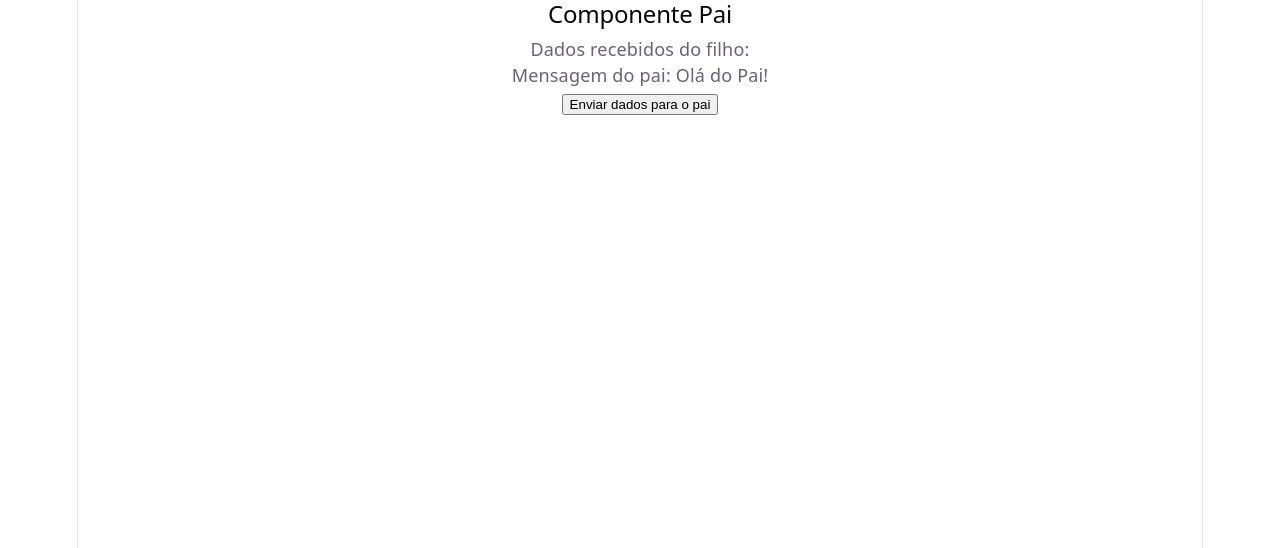
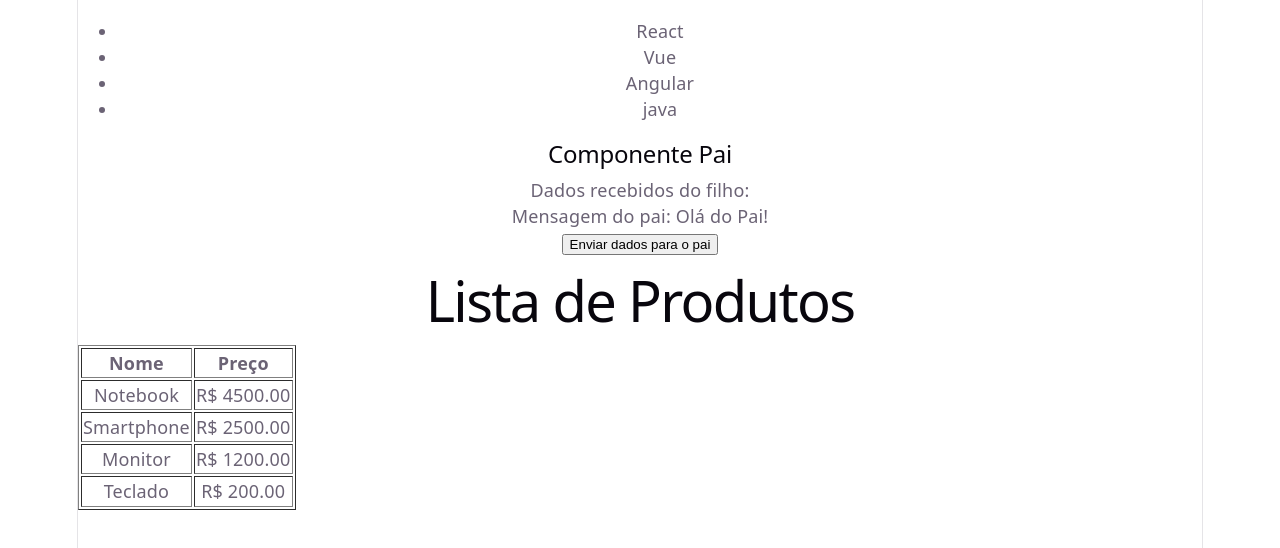
Before and after one commit to lucascammelo/project-react-step, a React (Vite) app in the folder my-react-app/: page / in a window 1280 px wide. Shown: the top 548 px of the page. Built offline with nearby package versions, Linux system fonts and the light colour scheme.

Commit message:
aula 4 react iteracao sobre arrays com map

```diff
--- a/my-react-app/src/App.jsx
+++ b/my-react-app/src/App.jsx
@@ -1,10 +1,15 @@
 import React from 'react';
 import Pai from './components/Pai';
+import ItemList from './components/aula04/itemList';
+import ListaProdutos from './components/aula04/ListaProdutos'
+import ListaDeProdutos from './components/aula04/ListaProdutos';
 
 function App() {
   return (
     <div>
+      <ItemList />
       <Pai />
+      <ListaDeProdutos />
     </div>
   );
 }
--- /dev/null
+++ b/my-react-app/src/components/aula04/ListaProdutos.jsx
@@ -0,0 +1,35 @@
+
+import React from 'react';
+
+const ListaDeProdutos = () => {
+  const produtos = [
+    { id: 1, nome: 'Notebook', preco: 4500 },
+    { id: 2, nome: 'Smartphone', preco: 2500 },
+    { id: 3, nome: 'Monitor', preco: 1200 },
+    { id: 4, nome: 'Teclado', preco: 200 },
+  ];
+
+  return (
+    <div>
+      <h1>Lista de Produtos</h1>
+      <table border="1">
+        <thead>
+          <tr>
+            <th>Nome</th>
+            <th>Preço</th>
+          </tr>
+        </thead>
+        <tbody>
+          {produtos.map((produto) => (
+            <tr key={produto.id}>
+              <td>{produto.nome}</td>
+              <td>R$ {produto.preco.toFixed(2)}</td>
+            </tr>
+          ))}
+        </tbody>
+      </table>
+    </div>
+  );
+};
+
+export default ListaDeProdutos;
--- /dev/null
+++ b/my-react-app/src/components/aula04/itemList.jsx
@@ -0,0 +1,15 @@
+import React from 'react';
+
+const ItemList = () => {
+  const items = ['React', 'Vue', 'Angular', 'java'];
+
+  return (
+     <ul>
+      {items.map((item, index) => (
+        <li key={index}>{item}</li>
+      ))}
+     </ul>
+  );
+}
+
+export default ItemList;
```
